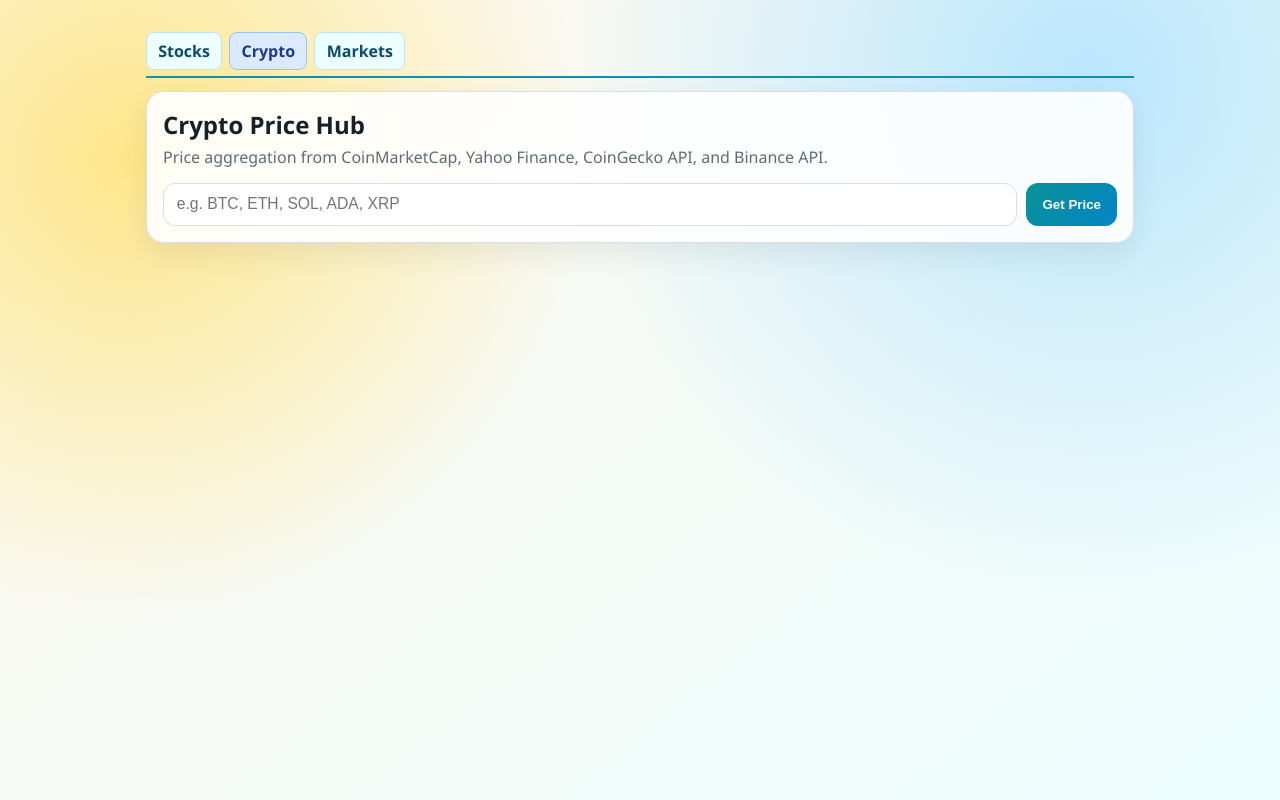
After one commit to richard12386/Chatgpt, a Flask app: page /crypto in a window 1280 px wide. The commit adds this page. Run offline with Flask 3, Linux system fonts and the light colour scheme.

Commit message:
Add Stocks/Crypto mode switch and crypto price aggregation from 4 sources

```diff
--- a/app.py
+++ b/app.py
@@ -80,6 +80,21 @@ GOOGLE_FINANCE_URLS = {
     "most_active": "https://www.google.com/finance/markets/most-active",
     "gainers": "https://www.google.com/finance/markets/gainers",
     "losers": "https://www.google.com/finance/markets/losers",
+}
+CMC_SLUG_MAP = {
+    "BTC": "bitcoin",
+    "ETH": "ethereum",
+    "BNB": "bnb",
+    "SOL": "solana",
+    "XRP": "xrp",
+    "ADA": "cardano",
+    "DOGE": "dogecoin",
+    "AVAX": "avalanche",
+    "DOT": "polkadot-new",
+    "LINK": "chainlink",
+    "LTC": "litecoin",
+    "TRX": "tron",
+    "MATIC": "polygon",
 }
 
 COUNTRY_CODE_MAP = {
@@ -155,6 +170,169 @@ class AnalysisResult:
     granularity: str
 
 
+@dataclass
+class CryptoPriceResult:
+    symbol: str
+    display_symbol: str
+    price_usd: Optional[float]
+    source_prices: dict[str, Optional[float]]
+    source_symbols: dict[str, str]
+    as_of: str
+
+
+def _parse_price_text(raw: str) -> Optional[float]:
+    if not raw:
+        return None
+    match = re.search(r"([0-9][0-9,]*(?:\.[0-9]+)?)", raw.replace("$", ""))
+    if not match:
+        return None
+    try:
+        return float(match.group(1).replace(",", ""))
+    except ValueError:
+        return None
+
+
+def _normalize_crypto_symbol(query: str) -> str:
+    clean = re.sub(r"[^A-Za-z0-9]", "", (query or "").upper())
+    if clean.endswith("USDT"):
+        clean = clean[:-4]
+    if clean.endswith("USD"):
+        clean = clean[:-3]
+    return clean
+
+
+def _fetch_crypto_price_binance(base_symbol: str) -> tuple[Optional[float], str]:
+    pair = f"{base_symbol}USDT"
+    try:
+        payload = _request_json_with_retry(
+            "https://api.binance.com/api/v3/ticker/price",
+            {"symbol": pair},
+            retries=2,
+            timeout=8,
+        )
+        price = float(payload.get("price")) if isinstance(payload, dict) and payload.get("price") else None
+        return price, pair
+    except Exception:
+        return None, pair
+
+
+def _fetch_crypto_price_coingecko(base_symbol: str) -> tuple[Optional[float], str]:
+    try:
+        search_payload = _request_json_with_retry(
+            "https://api.coingecko.com/api/v3/search",
+            {"query": base_symbol},
+            retries=2,
+            timeout=10,
+        )
+        coins = search_payload.get("coins", []) if isinstance(search_payload, dict) else []
+        coin_id = None
+        for coin in coins:
+            if str(coin.get("symbol", "")).upper() == base_symbol:
+                coin_id = coin.get("id")
+                break
+        if not coin_id and coins:
+            coin_id = coins[0].get("id")
+        if not coin_id:
+            return None, base_symbol
+
+        price_payload = _request_json_with_retry(
+            "https://api.coingecko.com/api/v3/simple/price",
+            {"ids": coin_id, "vs_currencies": "usd"},
+            retries=2,
+            timeout=10,
+        )
+        usd = (price_payload.get(coin_id) or {}).get("usd") if isinstance(price_payload, dict) else None
+        return (float(usd) if usd is not None else None), str(coin_id)
+    except Exception:
+        return None, base_symbol
+
+
+def _fetch_crypto_price_yahoo(base_symbol: str) -> tuple[Optional[float], str]:
+    yahoo_symbol = f"{base_symbol}-USD"
+    quote_rows = _fetch_quote_batch([yahoo_symbol], retries=2)
+    if quote_rows:
+        price = quote_rows[0].get("regularMarketPrice")
+        try:
+            return (float(price) if price is not None else None), yahoo_symbol
+        except (TypeError, ValueError):
+            pass
+    # Fallback via Yahoo chart endpoint.
+    try:
+        payload = _request_json_with_retry(
+            f"https://query1.finance.yahoo.com/v8/finance/chart/{yahoo_symbol}",
+            {"range": "1d", "interval": "1m"},
+            retries=2,
+            timeout=8,
+        )
+        rows = ((payload.get("chart") or {}).get("result")) or []
+        meta = (rows[0].get("meta") if rows else {}) or {}
+        price = meta.get("regularMarketPrice")
+        return (float(price) if price is not None else None), yahoo_symbol
+    except Exception:
+        pass
+    return None, yahoo_symbol
+
+
+def _fetch_crypto_price_cmc(base_symbol: str) -> tuple[Optional[float], str]:
+    slug = CMC_SLUG_MAP.get(base_symbol, base_symbol.lower())
+    url = f"https://coinmarketcap.com/currencies/{slug}/"
+    try:
+        response = requests.get(url, timeout=8, headers={"User-Agent": "Mozilla/5.0"})
+        response.raise_for_status()
+        soup = BeautifulSoup(response.text, "html.parser")
+        for selector in [
+            '[data-test="text-cdp-price-display"]',
+            'span.sc-65e7f566-0',
+            'span[data-test="text-cdp-price-display"]',
+        ]:
+            node = soup.select_one(selector)
+            if node:
+                parsed = _parse_price_text(node.get_text(" ", strip=True))
+                if parsed is not None:
+                    return parsed, slug
+        # Fallback: first $-like number in page.
+        parsed = _parse_price_text(soup.get_text(" ", strip=True))
+        return parsed, slug
+    except Exception:
+        return None, slug
+
+
+def get_crypto_price_summary(query: str) -> CryptoPriceResult:
+    base = _normalize_crypto_symbol(query)
+    if not base:
+        raise ValueError("Please enter a valid crypto symbol (e.g. BTC, ETH, SOL).")
+
+    cmc_price, cmc_ref = _fetch_crypto_price_cmc(base)
+    yahoo_price, yahoo_ref = _fetch_crypto_price_yahoo(base)
+    gecko_price, gecko_ref = _fetch_crypto_price_coingecko(base)
+    binance_price, binance_ref = _fetch_crypto_price_binance(base)
+
+    source_prices = {
+        "CoinMarketCap": cmc_price,
+        "Yahoo Finance": yahoo_price,
+        "CoinGecko API": gecko_price,
+        "Binance API": binance_price,
+    }
+    source_symbols = {
+        "CoinMarketCap": cmc_ref,
+        "Yahoo Finance": yahoo_ref,
+        "CoinGecko API": gecko_ref,
+        "Binance API": binance_ref,
+    }
+
+    available = [p for p in source_prices.values() if p is not None]
+    final_price = sum(available) / len(available) if available else None
+
+    return CryptoPriceResult(
+        symbol=base,
+        display_symbol=f"{base}/USD",
+        price_usd=final_price,
+        source_prices=source_prices,
+        source_symbols=source_symbols,
+        as_of=time.strftime("%Y-%m-%d %H:%M:%S"),
+    )
+
+
 def _db_connect() -> sqlite3.Connection:
     conn = sqlite3.connect(DB_PATH)
     conn.row_factory = sqlite3.Row
@@ -1672,6 +1850,38 @@ def index():
     )
 
 
+@app.route("/crypto", methods=["GET", "POST"])
+def crypto():
+    current_user = _get_current_user()
+    input_value = ""
+    result: Optional[CryptoPriceResult] = None
+    error: Optional[str] = None
+
+    if request.method == "POST":
+        input_value = request.form.get("symbol", "").strip()
+    elif request.args.get("symbol"):
+        input_value = request.args.get("symbol", "").strip()
+
+    if input_value:
+        try:
+            result = get_crypto_price_summary(input_value)
+        except ValueError as exc:
+            error = str(exc)
+        except Exception:
+            app.logger.exception("Unexpected crypto lookup error: %s", input_value)
+            error = "Could not load crypto price right now. Please try again."
+    elif request.method == "POST":
+        error = "Please enter a crypto symbol."
+
+    return render_template(
+        "crypto.html",
+        current_user=current_user,
+        input_value=input_value,
+        result=result,
+        error=error,
+    )
+
+
 @app.get("/markets")
 def markets():
     market = get_market_overview_live()
--- /dev/null
+++ b/templates/crypto.html
@@ -0,0 +1,202 @@
+<!doctype html>
+<html lang="en">
+<head>
+  <meta charset="utf-8">
+  <meta name="viewport" content="width=device-width, initial-scale=1">
+  <title>Crypto Price Hub</title>
+  <style>
+    :root {
+      --bg-1: #fff7ed;
+      --bg-2: #ecfeff;
+      --ink: #162029;
+      --muted: #5f6b76;
+      --panel: rgba(255, 255, 255, 0.9);
+      --line: #d9dee4;
+      --accent: #0a9396;
+      --danger: #b42318;
+    }
+    * { box-sizing: border-box; }
+    body {
+      margin: 0;
+      color: var(--ink);
+      font-family: "Avenir Next", "Segoe UI", "Trebuchet MS", sans-serif;
+      background:
+        radial-gradient(circle at 10% 20%, #fde68a 0%, transparent 35%),
+        radial-gradient(circle at 85% 10%, #bae6fd 0%, transparent 40%),
+        linear-gradient(140deg, var(--bg-1), var(--bg-2));
+      min-height: 100vh;
+    }
+    .page {
+      max-width: 1020px;
+      margin: 0 auto;
+      padding: 2rem 1rem 3rem;
+    }
+    .topnav {
+      margin-bottom: 0.8rem;
+      border-bottom: 2px solid #0891b2;
+      padding-bottom: 0.35rem;
+      display: flex;
+      gap: 0.45rem;
+      flex-wrap: wrap;
+      align-items: center;
+    }
+    .topnav a {
+      border: 1px solid #bae6fd;
+      color: #0c4a6e;
+      background: #ecfeff;
+      text-decoration: none;
+      font-weight: 800;
+      padding: 0.45rem 0.7rem;
+      border-radius: 8px;
+      display: inline-block;
+    }
+    .topnav a.active {
+      background: #dbeafe;
+      color: #1e3a8a;
+      border-color: #93c5fd;
+    }
+    .topnav .spacer { flex: 1; }
+    .hero, .card {
+      background: var(--panel);
+      border: 1px solid var(--line);
+      border-radius: 18px;
+      box-shadow: 0 12px 28px rgba(22, 32, 41, 0.08);
+      padding: 1rem;
+    }
+    h1 { margin: 0 0 0.35rem; }
+    .lead { margin: 0; color: var(--muted); }
+    form {
+      margin-top: 0.9rem;
+      display: grid;
+      grid-template-columns: 1fr auto;
+      gap: 0.6rem;
+    }
+    input[type="text"] {
+      width: 100%;
+      border-radius: 12px;
+      border: 1px solid var(--line);
+      background: #fff;
+      padding: 0.72rem 0.8rem;
+      font-size: 0.98rem;
+      color: var(--ink);
+    }
+    button {
+      border: 0;
+      border-radius: 12px;
+      background: linear-gradient(135deg, var(--accent), #0284c7);
+      color: #fff;
+      font-weight: 700;
+      padding: 0.72rem 1rem;
+      cursor: pointer;
+    }
+    .error {
+      margin-top: 1rem;
+      color: var(--danger);
+      background: #fef3f2;
+      border: 1px solid #fecdca;
+      border-radius: 12px;
+      padding: 0.7rem 0.8rem;
+    }
+    .results { margin-top: 1rem; display: grid; gap: 1rem; }
+    .headline {
+      font-size: 1.15rem;
+      font-weight: 800;
+      margin: 0 0 0.35rem;
+    }
+    .price-big {
+      font-size: 1.8rem;
+      font-weight: 900;
+      margin: 0;
+    }
+    .subtle { color: var(--muted); font-size: 0.9rem; margin: 0.25rem 0 0; }
+    table {
+      width: 100%;
+      border-collapse: collapse;
+      border: 1px solid var(--line);
+      border-radius: 12px;
+      overflow: hidden;
+      background: #fff;
+      font-size: 0.9rem;
+    }
+    th, td {
+      border-bottom: 1px solid var(--line);
+      padding: 0.55rem 0.65rem;
+      text-align: left;
+    }
+    tr:last-child td { border-bottom: 0; }
+    th {
+      background: #f8fafc;
+      font-size: 0.76rem;
+      letter-spacing: 0.04em;
+      text-transform: uppercase;
+      color: #334155;
+    }
+    @media (max-width: 620px) {
+      form { grid-template-columns: 1fr; }
+    }
+  </style>
+</head>
+<body>
+  <main class="page">
+    <nav class="topnav" aria-label="Primary">
+      <a href="/">Stocks</a>
+      <a class="active" href="/crypto">Crypto</a>
+      <a href="/markets">Markets</a>
+      {% if current_user %}
+        <div class="spacer"></div>
+        <a href="/">{{ current_user.username }}</a>
+      {% endif %}
+    </nav>
+
+    <section class="hero">
+      <h1>Crypto Price Hub</h1>
+      <p class="lead">Price aggregation from CoinMarketCap, Yahoo Finance, CoinGecko API, and Binance API.</p>
+      <form method="post">
+        <input type="text" name="symbol" value="{{ input_value }}" placeholder="e.g. BTC, ETH, SOL, ADA, XRP" required>
+        <button type="submit">Get Price</button>
+      </form>
+    </section>
+
+    {% if error %}
+      <div class="error">{{ error }}</div>
+    {% endif %}
+
+    {% if result %}
+      <section class="results">
+        <article class="card">
+          <p class="headline">{{ result.display_symbol }}</p>
+          <p class="price-big">
+            {% if result.price_usd is not none %}
+              ${{ "%.6f"|format(result.price_usd) }}
+            {% else %}
+              N/A
+            {% endif %}
+          </p>
+          <p class="subtle">Average of available sources | As of {{ result.as_of }}</p>
+        </article>
+
+        <article class="card">
+          <table>
+            <thead>
+              <tr>
+                <th>Source</th>
+                <th>Reference</th>
+                <th>Price (USD)</th>
+              </tr>
+            </thead>
+            <tbody>
+              {% for source, price in result.source_prices.items() %}
+              <tr>
+                <td>{{ source }}</td>
+                <td>{{ result.source_symbols[source] }}</td>
+                <td>{% if price is not none %}${{ "%.6f"|format(price) }}{% else %}N/A{% endif %}</td>
+              </tr>
+              {% endfor %}
+            </tbody>
+          </table>
+        </article>
+      </section>
+    {% endif %}
+  </main>
+</body>
+</html>
```
Also changed, not shown: templates/index.html (+7 -0 lines), templates/markets.html (+25 -0 lines).
